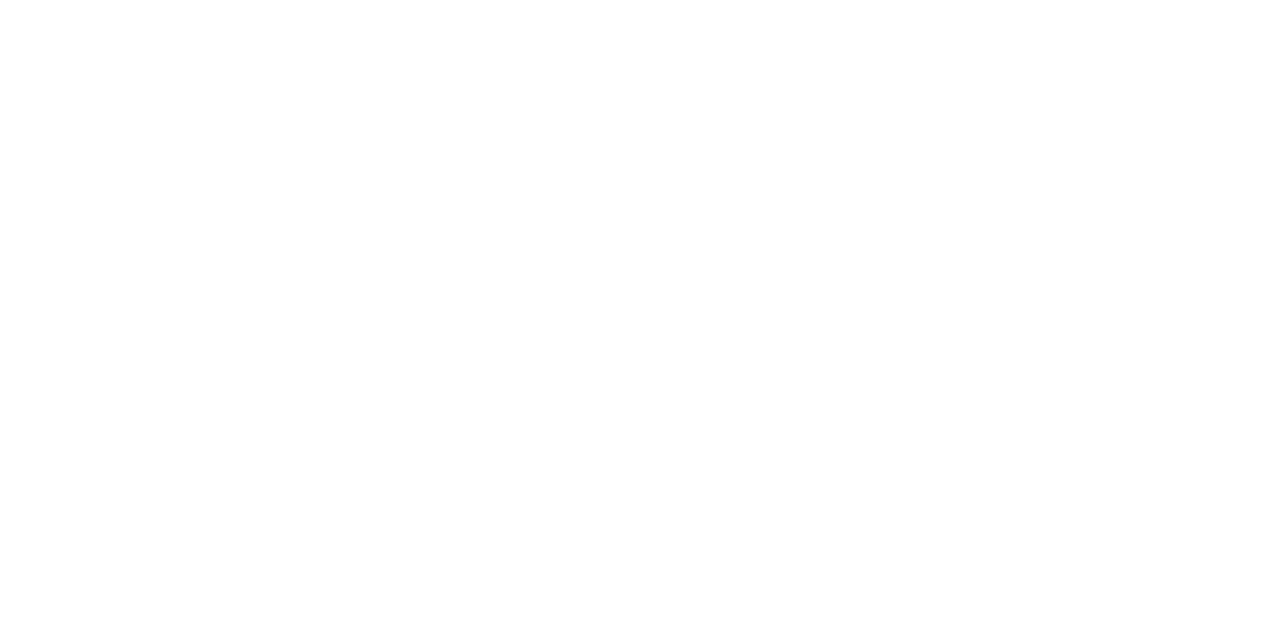
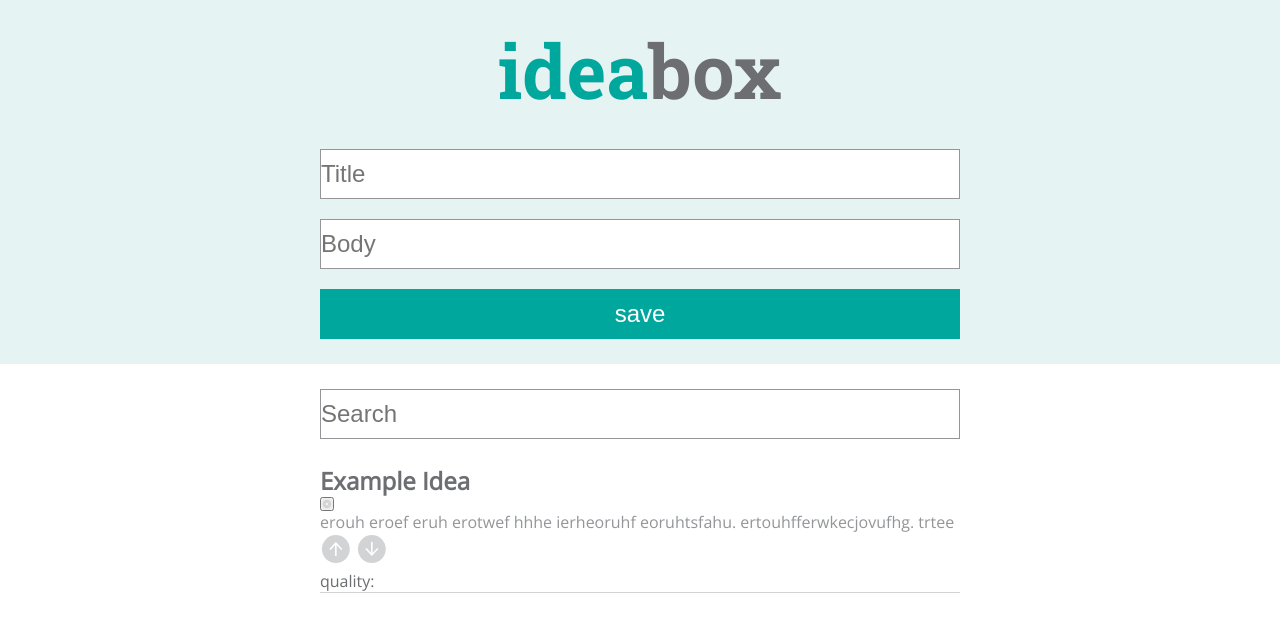
Before and after one commit to dunbarsa/ideabox, a plain HTML site: page index.html in a window 1280 px wide. Drawn offline with nearby package versions, Linux system fonts and the light colour scheme.

Commit message:
add html and css

```diff
--- a/index.html
+++ b/index.html
@@ -1,10 +1,30 @@
 <html>
 <head>
-  <title>IdeaBox</title>
+  <title>ideabox</title>
   <link rel="stylesheet" href="style.css" type="text/css">
   <script src="script.js" type="text/javascript"></script>
 </head>
 <body>
-
+  <header>
+    <h1><span class="h1-alt">idea</span>box</h1>
+    <section class="input-container">
+      <input class="main-inputs" type="text" placeholder="Title">
+      <input class="main-inputs" type="text" placeholder="Body">
+      <button class="save-button">save</button>
+    </section>
+  </header>
+  <main>
+    <input class="search" type="text" placeholder="Search">
+    <section class="idea-container">
+      <h2>Example Idea</h2>
+      <button><img class="delete-button" src="icons/delete.svg" alt=""></button>
+      <p class="body-text">erouh eroef eruh erotwef hhhe ierheoruhf eoruhtsfahu. ertouhfferwkecjovufhg. trtee</p>
+      <article>
+        <img class="arrows" src="icons/upvote.svg" alt="">
+        <img class="arrows" src="icons/downvote.svg" alt="">
+        <p>quality:</p><p class="var-quality"></p>
+      </article>
+    </section>
+  </main>
 </body>
 </html>
--- a/style.css
+++ b/style.css
@@ -0,0 +1,106 @@
+@import url('https://fonts.googleapis.com/css?family=Open+Sans|Roboto+Slab:700');
+
+* {
+  box-sizing: border-box;
+  margin: 0;
+  padding: 0;
+}
+
+body {
+  font-family: "Open Sans";
+  font-weight: 400;
+}
+
+header,
+main {
+  display: flex;
+  justify-content: center;
+  align-items: center;
+  flex-direction: column;
+}
+
+header {
+  background-color: #E5F3F2;
+}
+
+.idea-container,
+.search {
+  width: 50%;
+}
+
+h1 {
+  font-family: "Roboto Slab";
+  font-size: 75px;
+  font-weight: 600;
+  color: #6D6E71;
+  margin: 20px;
+  width: 50%;
+  text-align: center;
+}
+
+.h1-alt {
+  color: #00A79D;
+}
+
+.main-inputs,
+.save-button,
+.search {
+  height: 50px;
+  font-size: 24px;
+}
+
+.search {
+  border: 1px solid #939598;
+  margin: 25px 0;
+}
+
+.main-inputs {
+  border: 1px solid #939598;
+  margin: 10px 0;
+}
+
+.save-button {
+  background-color:#00A79D;
+  color: #FFF;
+  border: none;
+  margin: 10px 0 25px;
+}
+
+.save-button:hover {
+  background-color: #045E55;
+}
+
+.input-container {
+  display: flex;
+  flex-direction: column;
+  width: 50%;
+}
+
+.idea-container {
+  border-bottom: 1px solid #D1D3D4;
+}
+h2 {
+  color: #6D6E71
+}
+
+.delete-button {
+  width: 10px;
+}
+
+.body-text {
+  color: #939598;
+}
+
+.arrows {
+  width: 5%;
+}
+
+article p {
+  color: #6D6E71;
+}
+
+@media screen and (max-width: 500px){
+  h1 {
+    font-size: 60px;
+  }
+}
```
Also changed, not shown: icons/delete-hover.svg (renamed from FEE-ideabox-icon-assets/delete-hover.svg), icons/delete.svg (renamed from FEE-ideabox-icon-assets/delete.svg), icons/downvote-hover.svg (renamed from FEE-ideabox-icon-assets/downvote-hover.svg), icons/downvote.svg (renamed from FEE-ideabox-icon-assets/downvote.svg), icons/upvote-hover.svg (renamed from FEE-ideabox-icon-assets/upvote-hover.svg), icons/upvote.svg (renamed from FEE-ideabox-icon-assets/upvote.svg).
